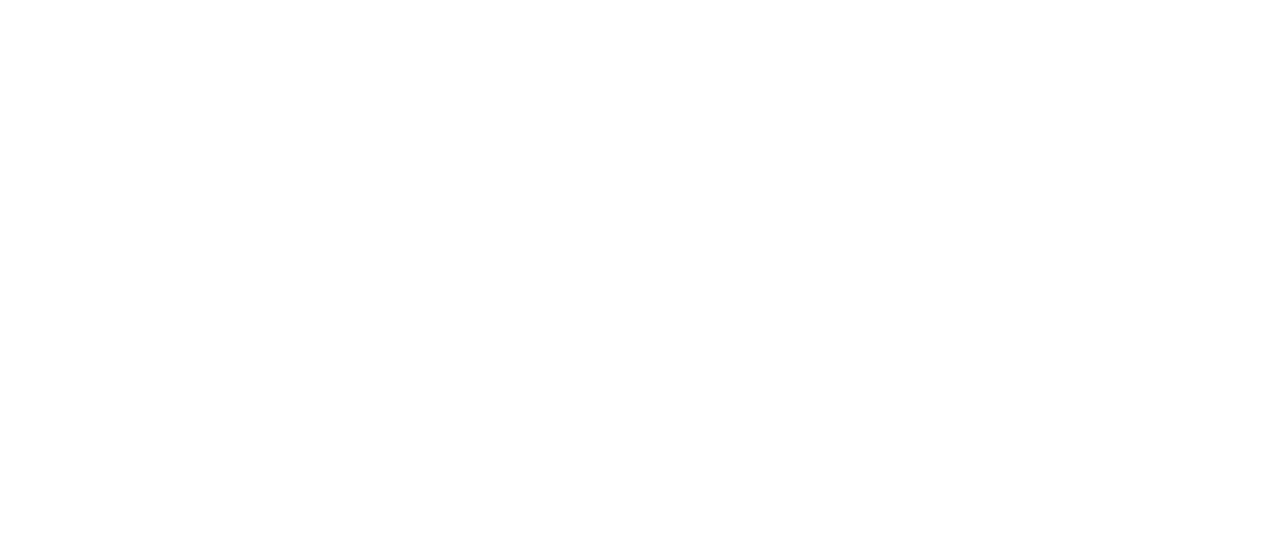
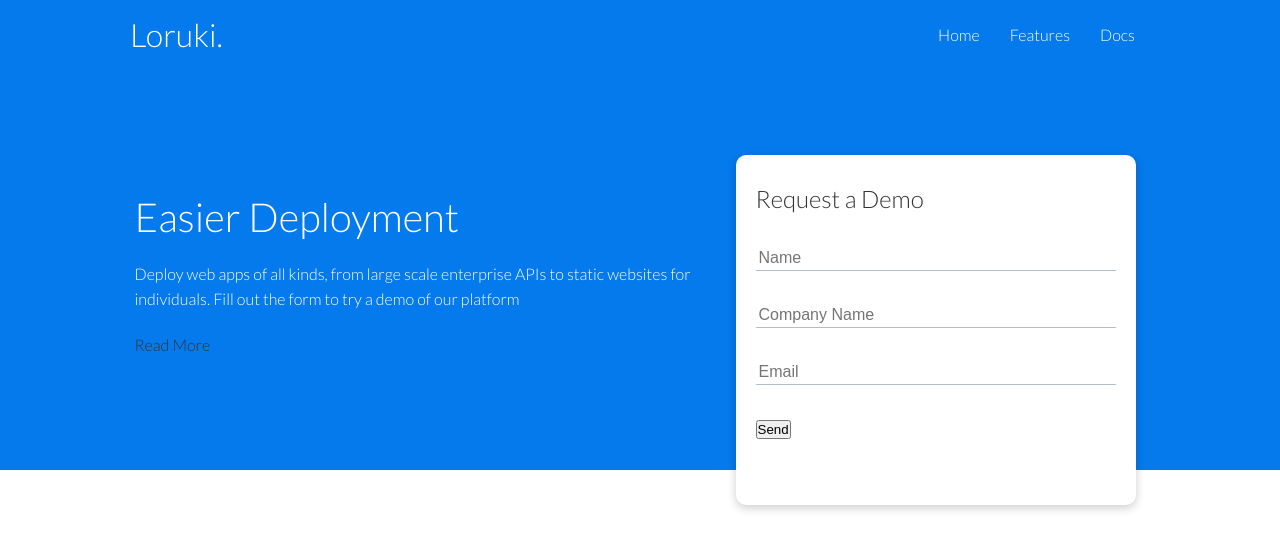
Before and after one commit to yoshibousama/TM-tutorial-1-Loruki-Website, a plain HTML site: page index.html in a window 1280 px wide. Drawn offline with Linux system fonts and the light colour scheme.

Commit message:
navbar/showcase

```diff
--- /dev/null
+++ b/css/style.css
@@ -0,0 +1,122 @@
+@import url("https://fonts.googleapis.com/css2?family=Lato:wght@300&display=swap");
+
+:root {
+  --primary-color: #047aed;
+}
+* {
+  box-sizing: border-box;
+  margin: 0;
+  padding: 0;
+}
+body {
+  font-family: "lato", sans-serif;
+  color: #333;
+  line-height: 1.6;
+}
+ul {
+  list-style-type: none;
+}
+a {
+  text-decoration: none;
+  color: #333;
+}
+h1,
+h2 {
+  font-weight: 300;
+  line-height: 1.2;
+  margin: 10px 0;
+}
+p {
+  margin: 10px 0;
+}
+img {
+  width: 100%;
+}
+/* *********************************************Navbar */
+.navbar {
+  background-color: var(--primary-color);
+  color: #fff;
+  height: 70px;
+}
+.navbar ul {
+  display: flex;
+}
+.navbar a {
+  color: #fff;
+  padding: 10px;
+  margin: 0 5px;
+}
+.navbar a:hover {
+  border-bottom: 2px solid #fff;
+}
+.navbar .flex {
+  justify-content: space-between;
+}
+/* *********************************************Showcase */
+.showcase {
+  height: 400px;
+  background-color: var(--primary-color);
+  color: #fff;
+  position: relative;
+}
+.showcase h1 {
+  font-size: 40px;
+}
+.showcase p {
+  margin: 20px 0;
+}
+.showcase .grid {
+  overflow: visible;
+  grid-template-columns: 55% auto;
+  gap: 30px;
+}
+.showcase-form {
+  position: relative;
+  top: 60px;
+  height: 350px;
+  width: 400px;
+  padding: 40px;
+  z-index: 100;
+  justify-self: flex-end;
+}
+.showcase-form .form-control {
+  margin: 30px 0;
+}
+.showcase-form input[type="text"],
+.showcase-form input[type="email"] {
+  border: 0;
+  border-bottom: 1px solid #b4becb;
+  width: 100%;
+  padding: 3px;
+  font-size: 16px;
+}
+
+/* *********************************************Utilities */
+.container {
+  max-width: 1100px;
+  margin: 0 auto;
+  overflow: auto;
+  padding: 0 40px;
+}
+.card {
+  background-color: #fff;
+  color: #333;
+  border-radius: 10px;
+  box-shadow: 0 3px 10px rgba(0, 0, 0, 0.2);
+  padding: 20px;
+  margin: 10px;
+}
+.flex {
+  display: flex;
+  justify-content: center;
+  align-items: center;
+  height: 100%;
+}
+.grid {
+  display: grid;
+  grid-template-columns: repeat(2, 1fr);
+  gap: 20px;
+  justify-content: center;
+  align-items: center;
+  height: 100%;
+}
--- a/index.html
+++ b/index.html
@@ -4,7 +4,63 @@
     <meta charset="UTF-8" />
     <meta http-equiv="X-UA-Compatible" content="IE=edge" />
     <meta name="viewport" content="width=device-width, initial-scale=1.0" />
-    <title>Document</title>
+    <link rel="stylesheet" href="css/style.css" />
+    <title>Loruki | Cloud Hosting For Everyone</title>
+    <link
+      rel="stylesheet"
+      href="https://cdnjs.cloudflare.com/ajax/libs/font-awesome/5.15.1/css/all.min.css"
+      integrity="sha512-+4zCK9k+qNFUR5X+cKL9EIR+ZOhtIloNl9GIKS57V1MyNsYpYcUrUeQc9vNfzsWfV28IaLL3i96P9sdNyeRssA=="
+      crossorigin="anonymous"
+    />
   </head>
-  <body></body>
+  <body>
+    <!-- *******************Navbar -->
+    <div class="navbar">
+      <div class="container flex">
+        <h1 class="logo">Loruki.</h1>
+        <nav>
+          <ul>
+            <li><a href="index.html">Home</a></li>
+            <li><a href="features.html">Features</a></li>
+            <li><a href="docs.html">Docs</a></li>
+          </ul>
+        </nav>
+      </div>
+    </div>
+    <!-- *******************Showcase -->
+    <section class="showcase">
+      <div class="container grid">
+        <div class="showcase-text">
+          <h1>Easier Deployment</h1>
+          <p>
+            Deploy web apps of all kinds, from large scale enterprise APIs to
+            static websites for individuals. Fill out the form to try a demo of
+            our platform
+          </p>
+          <a href="features.html" class="btn btn-outline">Read More</a>
+        </div>
+
+        <div class="showcase-form card">
+          <h2>Request a Demo</h2>
+          <form>
+            <div class="form-control">
+              <input type="text" name="name" placeholder="Name" required />
+            </div>
+            <div class="form-control">
+              <input
+                type="text"
+                name="company "
+                placeholder="Company Name"
+                required
+              />
+            </div>
+            <div class="form-control">
+              <input type="email" name="email" placeholder="Email" required />
+            </div>
+            <input type="submit" value="Send" class="btn btn-primary" />
+          </form>
+        </div>
+      </div>
+    </section>
+  </body>
 </html>
```
